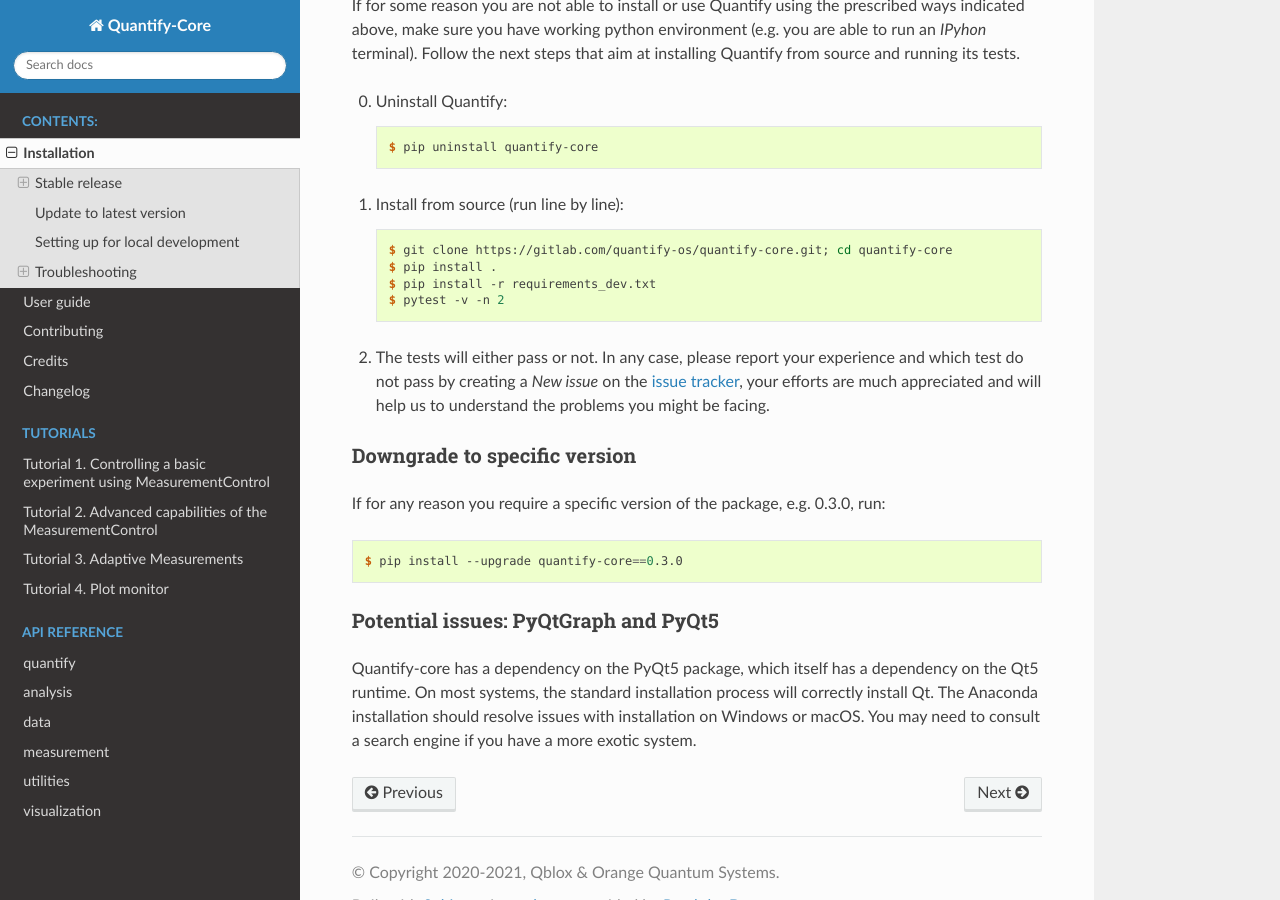
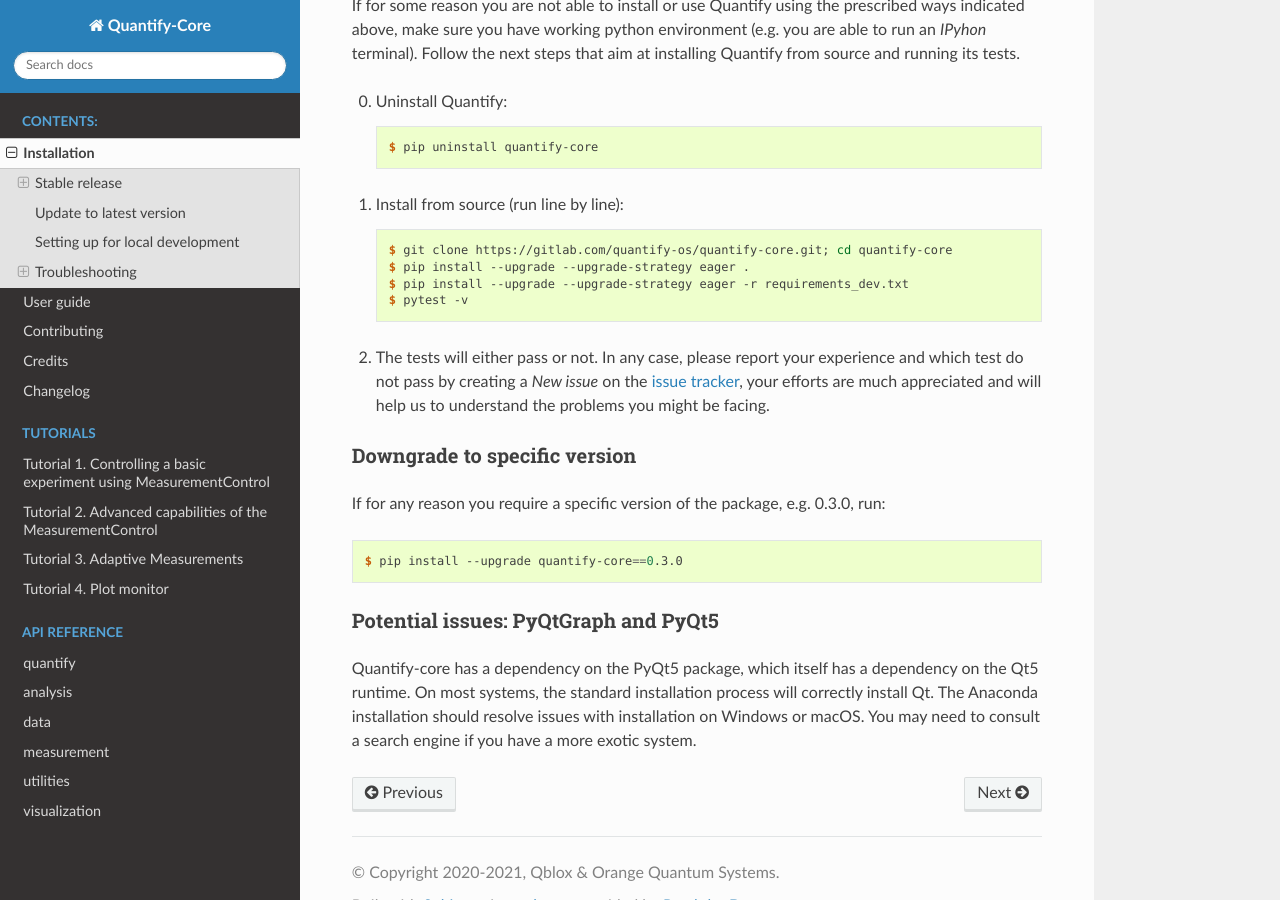
Before and after one commit to quantify-os/quantify-core, a Sphinx documentation site: the page built from docs/installation.rst, in a window 1280 px wide and 900 px high, scrolled down 5921 px. Built offline with Sphinx 7.4.7 and the Read the Docs theme 2.0.0, drawn with Linux system fonts in a browser that asks for light colours.

```diff
--- a/docs/installation.rst
+++ b/docs/installation.rst
@@ -279,9 +279,9 @@ If for some reason you are not able to install or use Quantify using the prescri
 #. Install from source (run line by line)::
 
         $ git clone https://gitlab.com/quantify-os/quantify-core.git; cd quantify-core
-        $ pip install .
-        $ pip install -r requirements_dev.txt
-        $ pytest -v -n 2
+        $ pip install --upgrade --upgrade-strategy eager .
+        $ pip install --upgrade --upgrade-strategy eager -r requirements_dev.txt
+        $ pytest -v
 
 #. The tests will either pass or not. In any case, please report your experience and which test do not pass by creating a `New issue` on the `issue tracker <https://gitlab.com/quantify-os/quantify-core/-/issues>`_, your efforts are much appreciated and will help us to understand the problems you might be facing.
 
```
